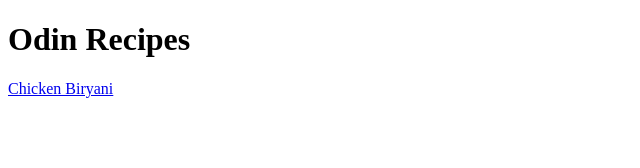
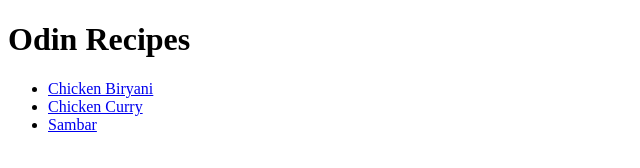
Before and after one commit to kalyanshankar/odin-recipes, a plain HTML site: page index.html in a window 1280 px wide. Shown: the whole page, without its empty margins (0-640 px from the left). Drawn offline with Linux system fonts and the light colour scheme.

Commit message:
Added the recipe links to index page

```diff
--- a/index.html
+++ b/index.html
@@ -7,6 +7,10 @@
 </head>
 <body>
     <h1>Odin Recipes</h1>
-    <a href="recipes/biryani.html">Chicken Biryani</a>
+    <ul>
+        <li><a href="recipes/biryani.html">Chicken Biryani</a></li>
+        <li><a href="recipes/curry.html">Chicken Curry</a></li>
+        <li><a href="recipes/sambar.html">Sambar</a></li>
+    </ul>
 </body>
 </html>
```
